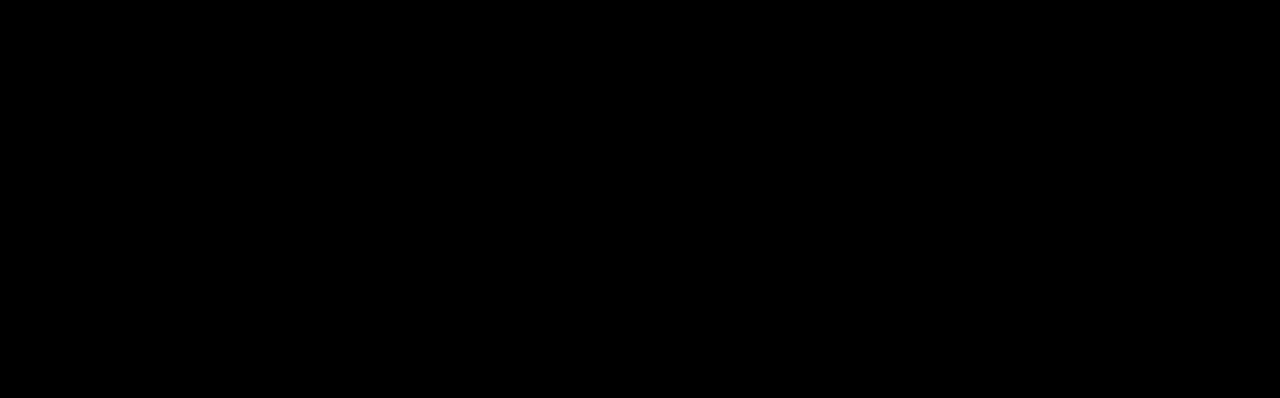
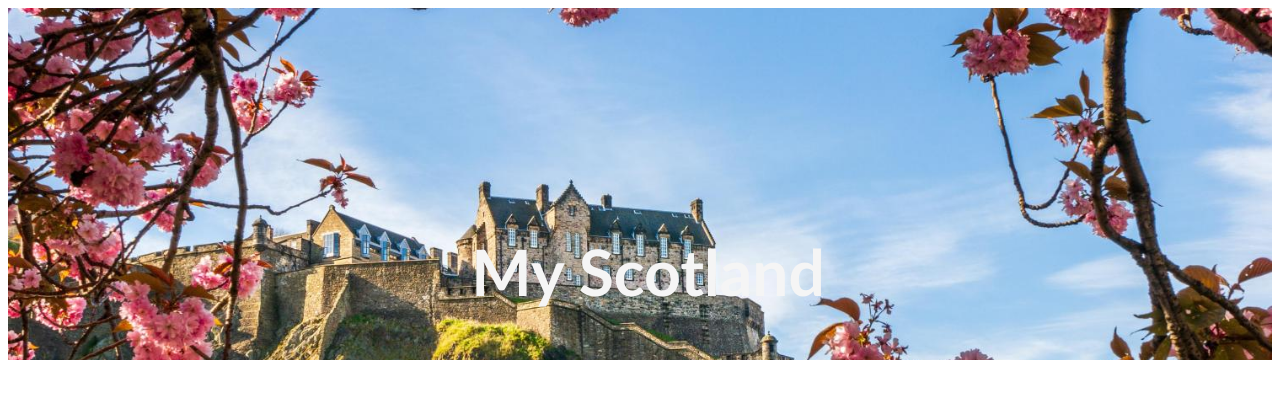
Before and after one commit to 24372-cell/MyScotlandWebpage, a plain HTML site: page index.html in a window 1280 px wide. Drawn offline with Linux system fonts and the light colour scheme.

Commit message:
hero image

```diff
--- a/index.html
+++ b/index.html
@@ -7,6 +7,10 @@
     <title>Document</title>
 </head>
 <body>
-    <h1>Hello </h1>
+    <section class="hero-image">
+        <h1 class="hero-text">
+            My Scotland
+        </h1>
+    </section>
 </body>
 </html>
--- a/style.css
+++ b/style.css
@@ -1,3 +1,20 @@
-body{
-    background-color: black;
+*{
+    font-family: 'Trebuchet MS', 'Lucida Sans Unicode', 'Lucida Grande', 'Lucida Sans', Arial, sans-serif;
 }
+
+.hero-image{
+    background-image: url("./ScotlandPhotos/castle.jpg");
+    height: 352px;
+    background-position: center;
+    background-repeat: no-repeat;
+    background-size: cover;
+}
+
+.hero-text{
+    color: whitesmoke;
+    position: absolute;
+    text-align: center;
+    top: 180px;
+    width: 100%;
+    font-size: 4rem;
+}
```
